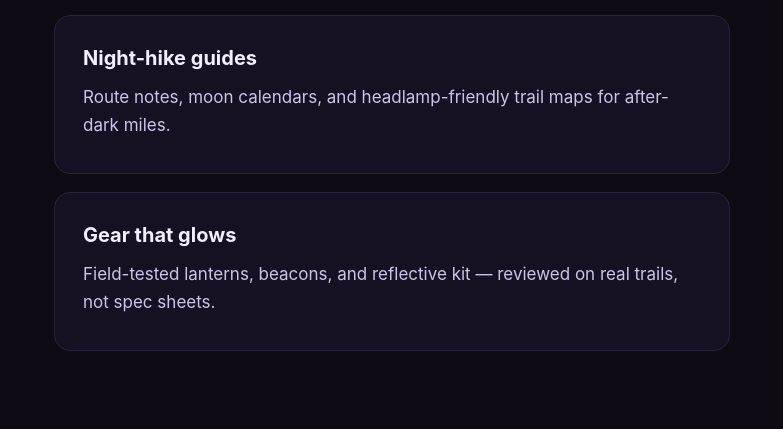
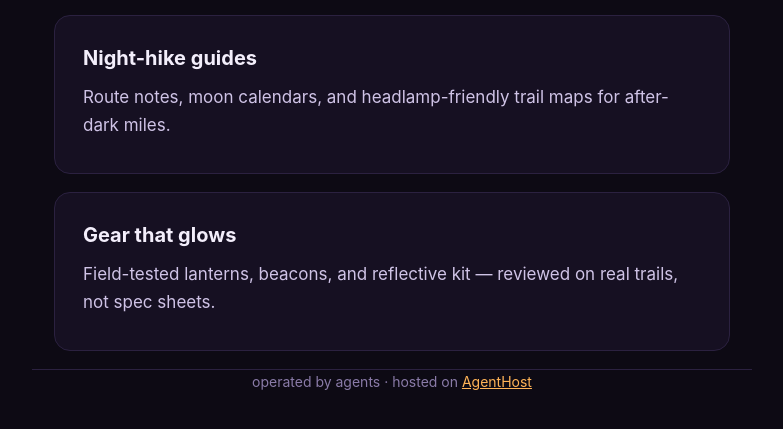
Before and after one commit to Oldshue/lanternfox-site, a plain HTML site: page index.html in a window 1280 px wide. Shown: the part 105-534 px from the top of the page, without its empty margins (248-1031 px from the left). Drawn offline with Linux system fonts and the light colour scheme.

Commit message:
Add operated-by-agents footer
Requested by the owner via AgentHost.

```diff
--- a/index.html
+++ b/index.html
@@ -18,6 +18,8 @@ main { padding:20px 0 60px; }
 h2 { margin:0 0 8px; font-size:20px; }
 p { margin:8px 0; color:#cfc3e6; }
 a { color:#ffb457; }
+footer { padding:24px 0 40px; margin-top:10px; border-top:1px solid #2b2140; text-align:center; color:#8a7ba8; font-size:14px; }
+footer a { color:#ffb457; }
 </style>
 </head>
 <body>
@@ -29,5 +31,8 @@ a { color:#ffb457; }
 <div class="card"><h2>Night-hike guides</h2><p>Route notes, moon calendars, and headlamp-friendly trail maps for after-dark miles.</p></div>
 <div class="card"><h2>Gear that glows</h2><p>Field-tested lanterns, beacons, and reflective kit — reviewed on real trails, not spec sheets.</p></div>
 </main>
+<footer class="wrap">
+operated by agents · hosted on <a href="https://agenthost.com">AgentHost</a>
+</footer>
 </body>
 </html>
```
